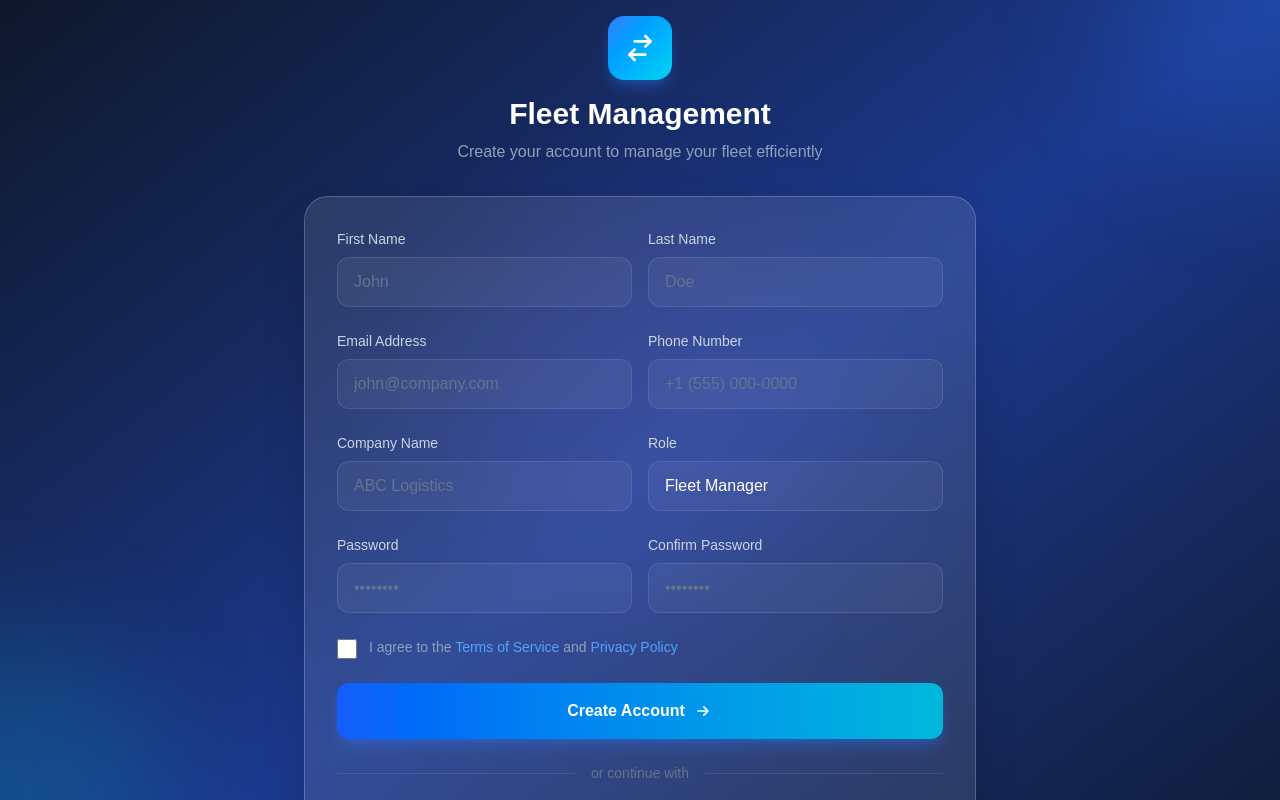
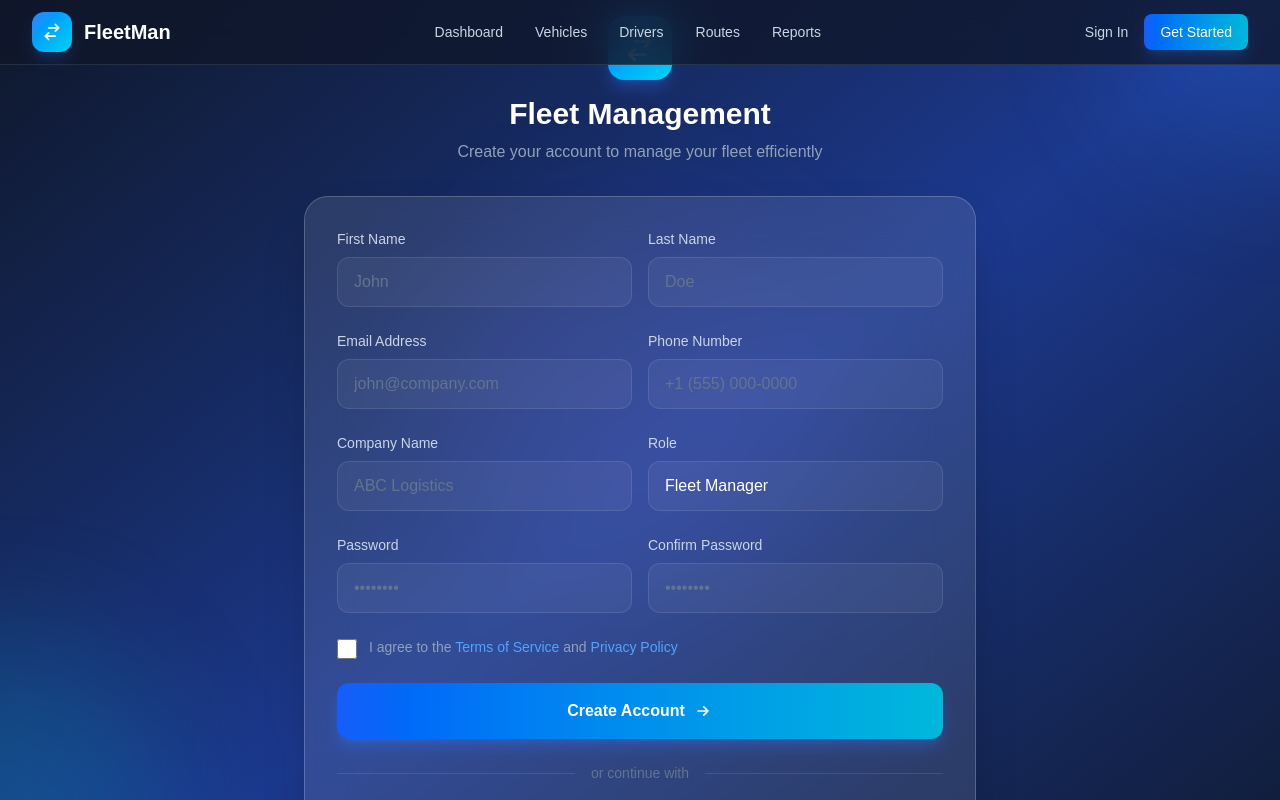
Before and after one commit to fleet-management-cdac/Frontend_fleeman, a Next.js app: page / in a window 1280 px wide. Shown: the top 800 px of the page. Built offline with nearby package versions, Linux system fonts and the light colour scheme.

Commit message:
feat: add initial page structure with a new responsive Header component including navigation and mobile menu.

```diff
--- a/app/Components/Header.jsx
+++ b/app/Components/Header.jsx
@@ -0,0 +1,111 @@
+"use client";
+
+import Link from "next/link";
+import { useState } from "react";
+
+export default function Header() {
+    const [isMenuOpen, setIsMenuOpen] = useState(false);
+
+    return (
+        <header className="fixed top-0 left-0 right-0 z-50 bg-slate-900/80 backdrop-blur-xl border-b border-white/10">
+            <div className="max-w-7xl mx-auto px-4 sm:px-6 lg:px-8">
+                <div className="flex items-center justify-between h-16">
+                    {/* Logo */}
+                    <Link href="/" className="flex items-center gap-3 group">
+                        <div className="w-10 h-10 bg-gradient-to-br from-blue-500 to-cyan-400 rounded-xl flex items-center justify-center shadow-lg shadow-blue-500/20 group-hover:shadow-blue-500/40 transition-all duration-300">
+                            <svg className="w-5 h-5 text-white" fill="none" stroke="currentColor" viewBox="0 0 24 24">
+                                <path strokeLinecap="round" strokeLinejoin="round" strokeWidth={2} d="M8 7h12m0 0l-4-4m4 4l-4 4m0 6H4m0 0l4 4m-4-4l4-4" />
+                            </svg>
+                        </div>
+                        <span className="text-xl font-bold text-white">FleetMan</span>
+                    </Link>
+
+                    {/* Desktop Navigation */}
+                    <nav className="hidden md:flex items-center gap-8">
+                        <Link href="/dashboard" className="text-slate-300 hover:text-white transition-colors duration-200 text-sm font-medium">
+                            Dashboard
+                        </Link>
+                        <Link href="/vehicles" className="text-slate-300 hover:text-white transition-colors duration-200 text-sm font-medium">
+                            Vehicles
+                        </Link>
+                        <Link href="/drivers" className="text-slate-300 hover:text-white transition-colors duration-200 text-sm font-medium">
+                            Drivers
+                        </Link>
+                        <Link href="/routes" className="text-slate-300 hover:text-white transition-colors duration-200 text-sm font-medium">
+                            Routes
+                        </Link>
+                        <Link href="/reports" className="text-slate-300 hover:text-white transition-colors duration-200 text-sm font-medium">
+                            Reports
+                        </Link>
+                    </nav>
+
+                    {/* Right Side Actions */}
+                    <div className="hidden md:flex items-center gap-4">
+                        <Link
+                            href="/login"
+                            className="text-slate-300 hover:text-white transition-colors duration-200 text-sm font-medium"
+                        >
+                            Sign In
+                        </Link>
+                        <Link
+                            href="/register"
+                            className="px-4 py-2 bg-gradient-to-r from-blue-600 to-cyan-500 text-white text-sm font-medium rounded-lg shadow-lg shadow-blue-500/20 hover:shadow-blue-500/40 hover:from-blue-500 hover:to-cyan-400 transition-all duration-300"
+                        >
+                            Get Started
+                        </Link>
+                    </div>
+
+                    {/* Mobile Menu Button */}
+                    <button
+                        onClick={() => setIsMenuOpen(!isMenuOpen)}
+                        className="md:hidden p-2 text-slate-300 hover:text-white transition-colors"
+                    >
+                        {isMenuOpen ? (
+                            <svg className="w-6 h-6" fill="none" stroke="currentColor" viewBox="0 0 24 24">
+                                <path strokeLinecap="round" strokeLinejoin="round" strokeWidth={2} d="M6 18L18 6M6 6l12 12" />
+                            </svg>
+                        ) : (
+                            <svg className="w-6 h-6" fill="none" stroke="currentColor" viewBox="0 0 24 24">
+                                <path strokeLinecap="round" strokeLinejoin="round" strokeWidth={2} d="M4 6h16M4 12h16M4 18h16" />
+                            </svg>
+                        )}
+                    </button>
+                </div>
+
+                {/* Mobile Menu */}
+                {isMenuOpen && (
+                    <div className="md:hidden py-4 border-t border-white/10">
+                        <nav className="flex flex-col gap-4">
+                            <Link href="/dashboard" className="text-slate-300 hover:text-white transition-colors duration-200 text-sm font-medium">
+                                Dashboard
+                            </Link>
+                            <Link href="/vehicles" className="text-slate-300 hover:text-white transition-colors duration-200 text-sm font-medium">
+                                Vehicles
+                            </Link>
+                            <Link href="/drivers" className="text-slate-300 hover:text-white transition-colors duration-200 text-sm font-medium">
+                                Drivers
+                            </Link>
+                            <Link href="/routes" className="text-slate-300 hover:text-white transition-colors duration-200 text-sm font-medium">
+                                Routes
+                            </Link>
+                            <Link href="/reports" className="text-slate-300 hover:text-white transition-colors duration-200 text-sm font-medium">
+                                Reports
+                            </Link>
+                            <div className="flex flex-col gap-3 pt-4 border-t border-white/10">
+                                <Link href="/login" className="text-slate-300 hover:text-white transition-colors duration-200 text-sm font-medium">
+                                    Sign In
+                                </Link>
+                                <Link
+                                    href="/register"
+                                    className="px-4 py-2 bg-gradient-to-r from-blue-600 to-cyan-500 text-white text-sm font-medium rounded-lg text-center"
+                                >
+                                    Get Started
+                                </Link>
+                            </div>
+                        </nav>
+                    </div>
+                )}
+            </div>
+        </header>
+    );
+}
--- a/app/page.js
+++ b/app/page.js
@@ -1,8 +1,10 @@
-import Image from "next/image";
 import RegistrationPage from "./Pages/Registeration/Page";
+import Header from "./Components/Header";
+
 export default function Home() {
   return (
     <div className="">
+      <Header />
       <RegistrationPage />
     </div>
   );
```
